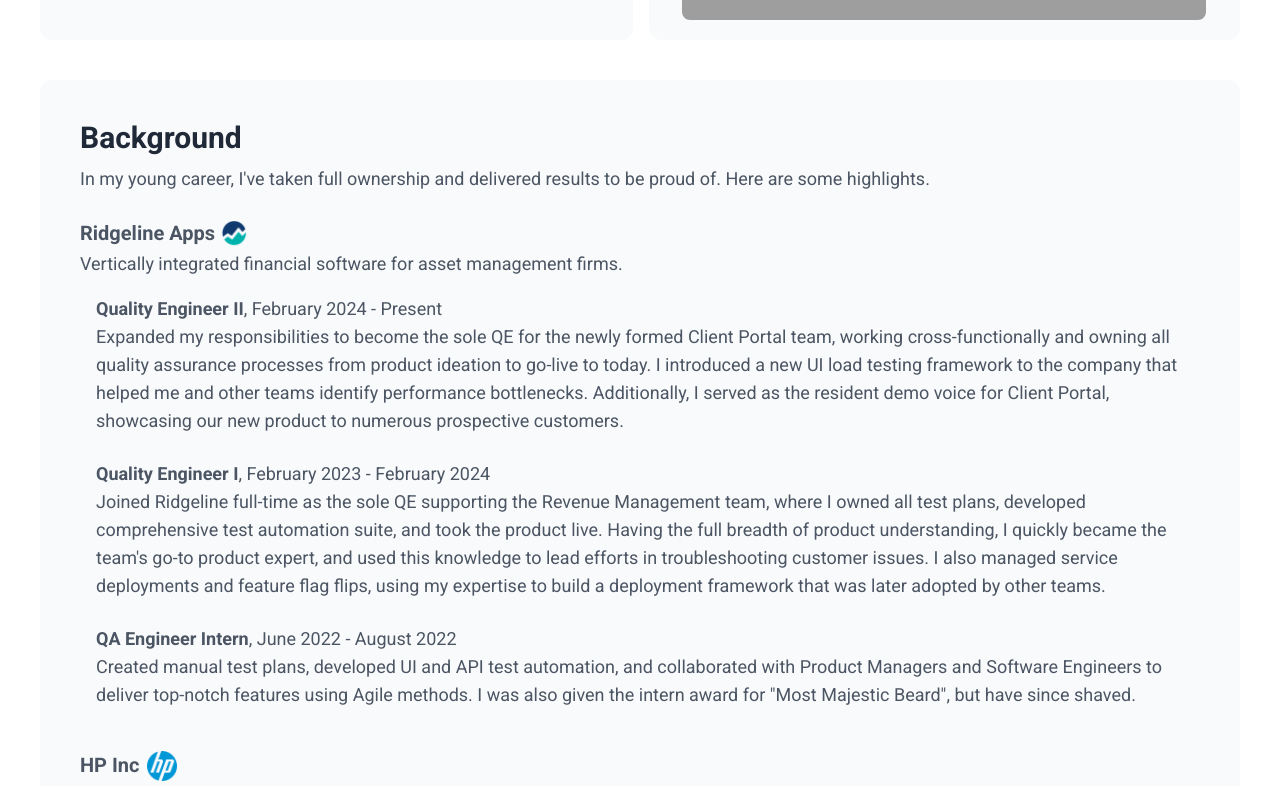
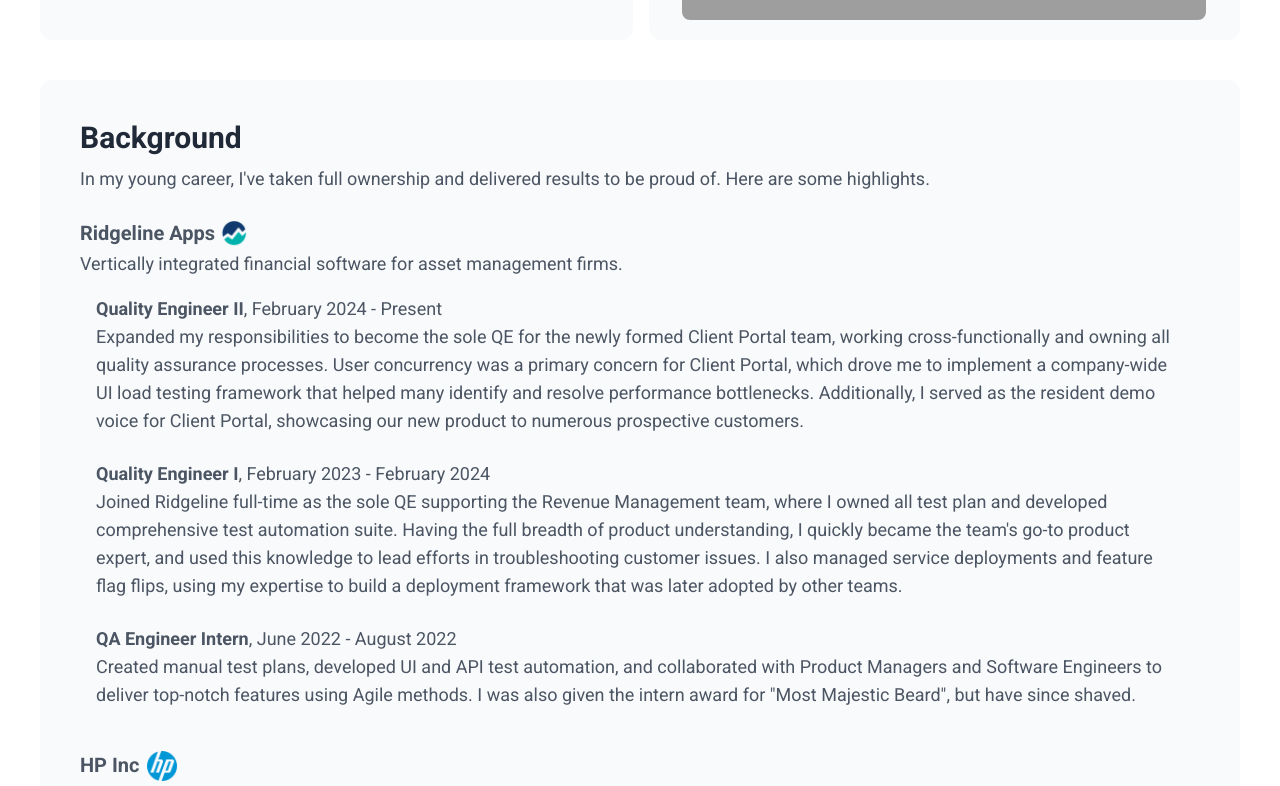
Before and after one commit to alecabdul/personal-website, a Next.js app: page / in a window 1280 px wide. Shown: the part 457-1243 px from the top of the page. Built offline with nearby package versions, Linux system fonts and the light colour scheme; grey boxes are pictures that could not be loaded; a web font is replaced by a local one.

Commit message:
Update page.tsx

```diff
--- a/app/page.tsx
+++ b/app/page.tsx
@@ -69,14 +69,14 @@
             <strong>Quality Engineer II</strong>, February 2024 - Present
           </p>
           <p className='leading-relaxed md:px-4 md:mt-0 mt-2 md:text-lg'>
-          Expanded my responsibilities to become the sole QE for the newly formed Client Portal team, working cross-functionally and owning all quality assurance processes from product ideation to go-live to today. I introduced a new UI load testing framework to the company that helped me and other teams identify performance bottlenecks. Additionally, I served as the resident demo voice for Client Portal, showcasing our new product to numerous prospective customers.         </p>
+          Expanded my responsibilities to become the sole QE for the newly formed Client Portal team, working cross-functionally and owning all quality assurance processes. User concurrency was a primary concern for Client Portal, which drove me to implement a company-wide UI load testing framework that helped many identify and resolve performance bottlenecks. Additionally, I served as the resident demo voice for Client Portal, showcasing our new product to numerous prospective customers.         </p>
 
           {/* QEI */}
           <p className='md:px-4 text-lg  leading-relaxed mt-6'>
             <strong>Quality Engineer I</strong>, February 2023 - February 2024
           </p>
           <p className='leading-relaxed md:px-4 md:mt-0 mt-2 md:text-lg'>
-          Joined Ridgeline full-time as the sole QE supporting the Revenue Management team, where I owned all test plans, developed comprehensive test automation suite, and took the product live. Having the full breadth of product understanding, I quickly became the team's go-to product expert, and used this knowledge to lead efforts in troubleshooting customer issues. I also managed service deployments and feature flag flips, using my expertise to build a deployment framework that was later adopted by other teams.          </p>
+          Joined Ridgeline full-time as the sole QE supporting the Revenue Management team, where I owned all test plan and developed comprehensive test automation suite. Having the full breadth of product understanding, I quickly became the team's go-to product expert, and used this knowledge to lead efforts in troubleshooting customer issues. I also managed service deployments and feature flag flips, using my expertise to build a deployment framework that was later adopted by other teams.          </p>
 
           {/* QA Intern */}
           <p className='md:px-4 text-lg leading-relaxed mt-6'>
```
